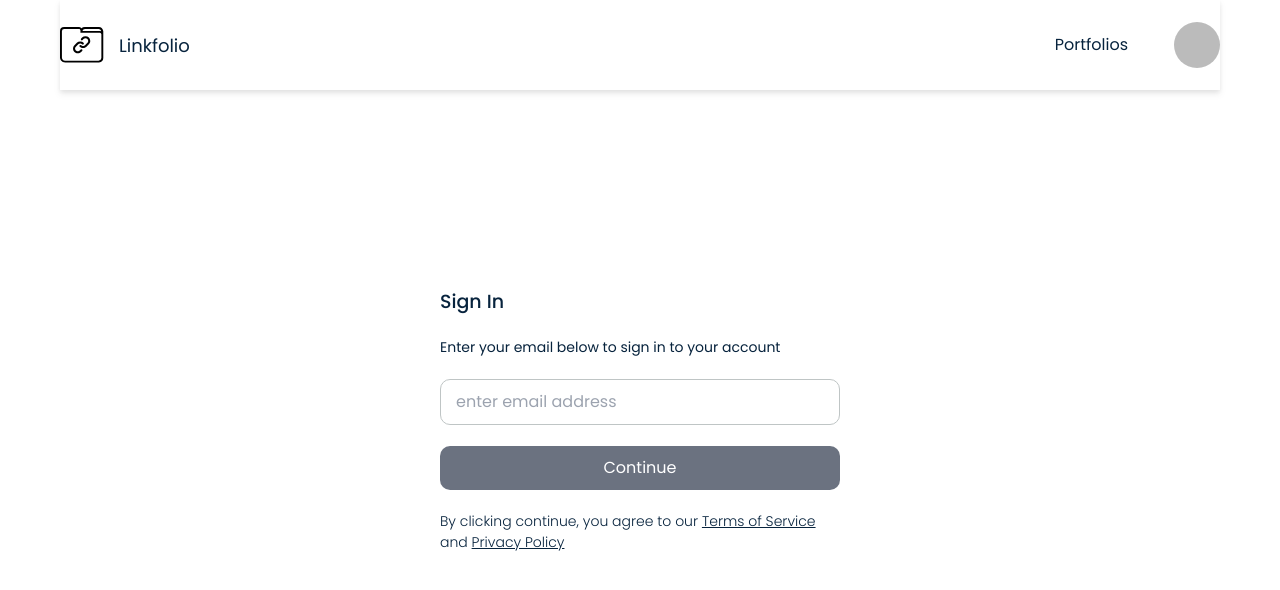
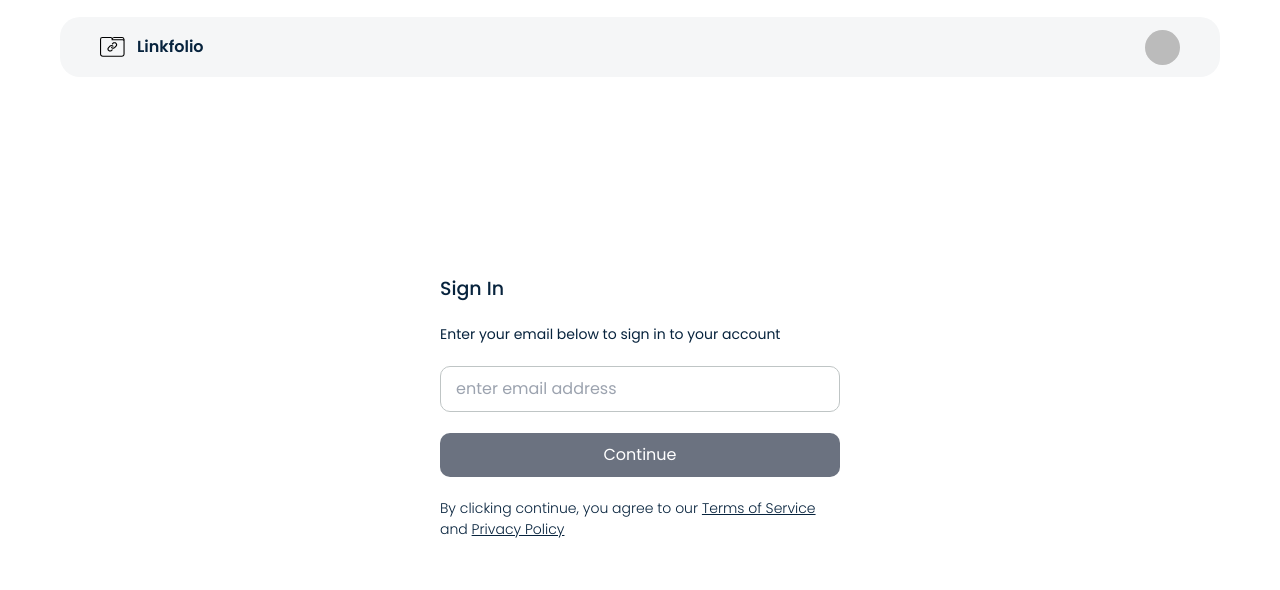
Before and after one commit to jtrevdev/linkfolio, a Next.js app: page /signin in a window 1280 px wide. Shown: the top 590 px of the page. Built offline with nearby package versions, Linux system fonts and the light colour scheme; no server answers; sample sign-in values are in the browser's storage.

Commit message:
simplifying nav

```diff
--- a/components/nav.tsx
+++ b/components/nav.tsx
@@ -2,124 +2,54 @@
 import Image from 'next/image';
 import Link from 'next/link';
 import React, { useState } from 'react';
-import Logo from '@/public/icons/logo.svg';
-import { useGenerationStore } from '@/store/modal';
 import { useAuthState } from 'react-firebase-hooks/auth';
 import { auth } from '@/app/firebase/config';
-import { Bell, Folder, LogOut, Settings, User } from 'lucide-react';
-import Notification from './notification';
 import { signOut } from 'firebase/auth';
 
 const Nav = () => {
-  const { setActive, type, setType } = useGenerationStore();
-  const [userMenu, setUserMenu] = useState<boolean>(false);
-  const [userNotif, setUserNotif] = useState<boolean>(false);
   const [user] = useAuthState(auth);
   return (
-    <nav className='z-40 flex items-center justify-between bg-white py-[22px] drop-shadow-md'>
-      <Link href='/' className='flex w-fit items-center gap-[15px]'>
-        <Image src={Logo} width={44} height={35} alt='logo' />
-        <p className='important text-[18px]'>Linkfolio</p>
+    <nav className='mt-[17px] flex h-[60px] items-center justify-between rounded-[20px] bg-[color:#F5F6F7] px-[40px]'>
+      <Link
+        href='/'
+        className='flex items-center gap-3 transition-all ease-in-out hover:scale-[1.05]'
+      >
+        <span>
+          <Image
+            className='transition-all ease-in-out hover:scale-[1.055]'
+            src='/icons/logo.svg'
+            width={25}
+            height={25}
+            alt='linkfolio logo'
+            draggable={false}
+          />
+        </span>
+        <h3 className='text-[16px] font-semibold transition-all ease-in-out hover:scale-[1.055]'>
+          Linkfolio
+        </h3>
       </Link>
-      <section className='flex items-center gap-[46px]'>
-        <Link href='/portfolios' className='transition-all hover:text-cta'>
-          Portfolios
-        </Link>
-        {/* {user ? (
-          <section className='relative flex items-center'>
-            <button
-              className='select-none'
-              onClick={() => {
-                setUserNotif(!userNotif);
-                setUserMenu(false);
-              }}
-            >
-              <Bell />
-            </button>
-            {userNotif && (
-              <div className='scrollable-content scroll absolute right-0 top-9 flex h-[280px] w-[334px] flex-col gap-[5px] overflow-y-scroll rounded-[8px] border border-border bg-white'>
-                <section className='border-b '>
-                  <span className='flex justify-between px-[20px] pb-[8px] pt-[18px]'>
-                    <h3 className='text-[14px] font-semibold text-important'>
-                      Notifications
-                    </h3>
-                    <button className='text-[12px] font-light hover:underline'>
-                      clear all
-                    </button>
-                  </span>
-                </section>
-                <section className='px-[20px] pt-[10px]'>
-                  <h4 className='text-[12px] text-[color:#AEAEAE]'>TODAY</h4>
-                </section>
-                <Notification />
-                <Notification />
-                <Notification />
-                <Notification />
-                <Notification />
-                <Notification />
-              </div>
-            )}
-          </section>
+      <div className='relative'>
+        {user ? (
+          <Link href='/settings'>
+            <div className='relative h-[35px] w-[35px] transition-all ease-in-out hover:scale-[1.1]'>
+              <Image
+                className='absolute h-full rounded-full object-cover'
+                src={user?.photoURL ? user?.photoURL : '/images/default.png'}
+                width={35}
+                height={35}
+                alt={user?.displayName ? user?.displayName : 'profile'}
+              />
+            </div>
+          </Link>
         ) : (
-          ''
-        )} */}
-        {user && type !== 'setup' ? (
-          <section className='relative flex items-center'>
-            <button
-              className='select-none'
-              onClick={() => {
-                setUserMenu(!userMenu);
-                setUserNotif(false);
-              }}
-            >
-              <Image
-                className='select-none rounded-full'
-                draggable={false}
-                src={user.photoURL ? user.photoURL : '/images/default.png'}
-                width={46}
-                height={46}
-                alt=''
-              />
-            </button>
-            {userMenu && (
-              <div className='absolute right-0 top-12 flex w-[146px] flex-col gap-[5px] rounded-[8px] border border-border bg-white px-[6px] py-[13px]'>
-                {/* <Link */}
-                {/*   className='flex items-center gap-[8px] rounded-[8px] px-[2px] py-[8px] text-[14px] text-important hover:bg-unactive' */}
-                {/*   href='/' */}
-                {/* > */}
-                {/*   <Folder /> */}
-                {/*   My Portfolio */}
-                {/* </Link> */}
-                <Link
-                  className='flex items-center gap-[8px] rounded-[8px] px-[2px] py-[8px] text-[14px] text-important hover:bg-unactive'
-                  href='/settings'
-                >
-                  <Settings />
-                  Settings
-                </Link>
-                <button
-                  className='flex items-center gap-[8px] rounded-[8px] px-[2px] py-[8px] text-[14px] text-red-500 hover:bg-unactive'
-                  onClick={() => signOut(auth)}
-                >
-                  <LogOut />
-                  Sign Out
-                </button>
-              </div>
-            )}
-          </section>
-        ) : (
-          <button
-            className='rounded-[50px] bg-cta px-[31px] py-[9px] text-white'
-            onClick={(e: React.SyntheticEvent<HTMLButtonElement>) => {
-              setActive(true);
-              setType('signup');
-              e.stopPropagation();
-            }}
+          <Link
+            href='/signin'
+            className='rounded-[10px] bg-[color:#6DAFFE] px-[15px] py-[5px] text-white transition-all hover:bg-[color:#4784D9]'
           >
-            Sign Up
-          </button>
+            Sign In
+          </Link>
         )}
-      </section>
+      </div>
     </nav>
   );
 };
```
